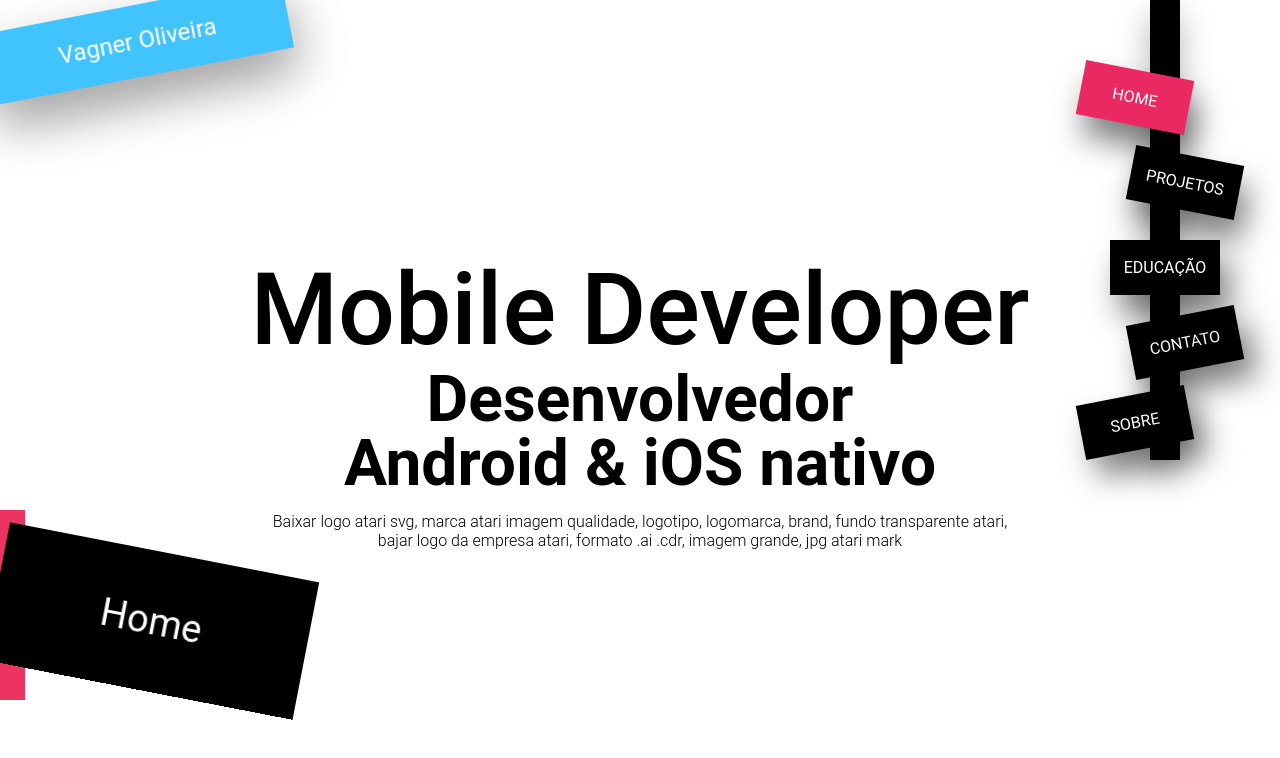
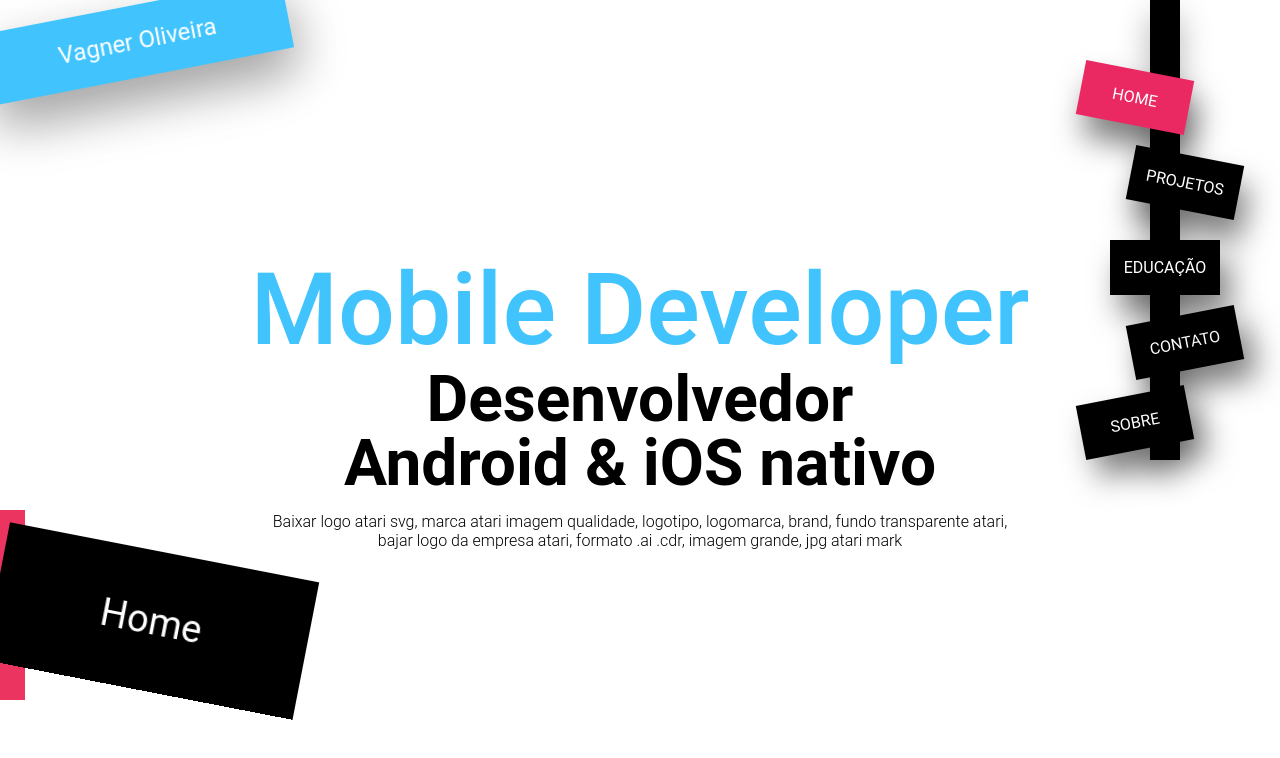
Before and after one commit to ziminny/my-site, a plain HTML site: page index.html in a window 1280 px wide. Shown: the top 758 px of the page. Drawn offline with Linux system fonts and the light colour scheme.

Commit message:
Update styles.css

```diff
--- a/styles.css
+++ b/styles.css
@@ -45,7 +45,7 @@ main.home {
 }
 
 main.home > h1 {
-
+    color: #41C4FD;
     font-size: 100px;
     font-weight: 500;
 }
```
